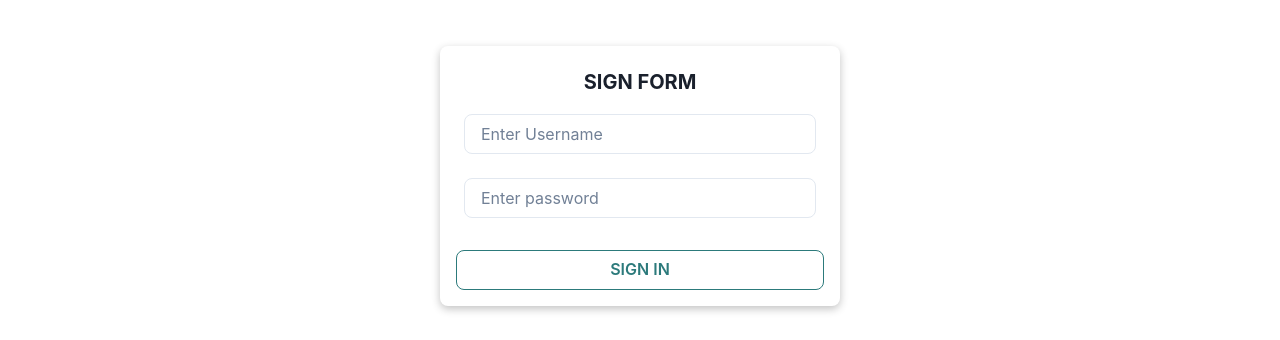
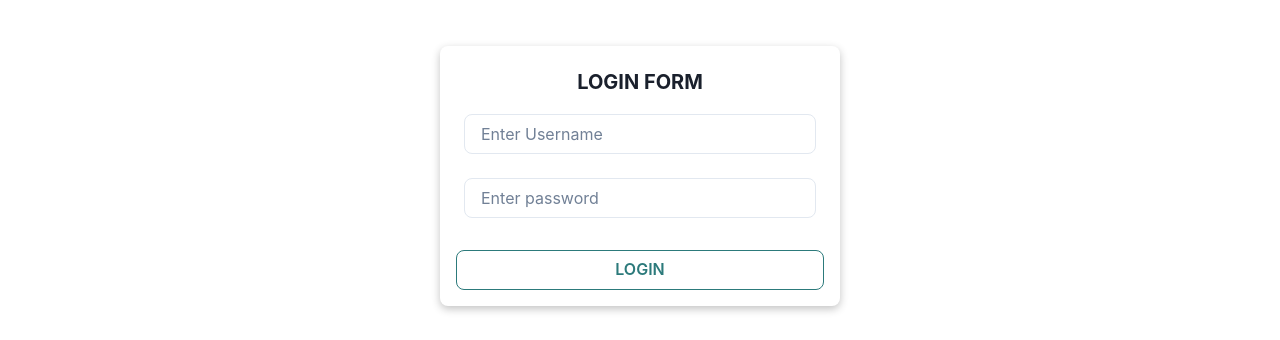
Before and after one commit to satan7549/Infinite_Scrolling, a React (Create React App) app: page / in a window 1280 px wide. Shown: the part 224-564 px from the top of the page. Built offline with nearby package versions, Linux system fonts and the light colour scheme.

Commit message:
Update Login.tsx

```diff
--- a/src/Pages/Login.tsx
+++ b/src/Pages/Login.tsx
@@ -87,7 +87,7 @@ const Login: React.FC = () => {
             fontSize="20px"
             mb="20px"
           >
-            SIGN FORM
+            LOGIN FORM
           </Heading>
           <Input
             name="username"
@@ -130,7 +130,7 @@ const Login: React.FC = () => {
             mt={4}
             onClick={handleLogin}
           >
-            SIGN IN
+            LOGIN
           </Button>
         </FormControl>
       </VStack>
```
